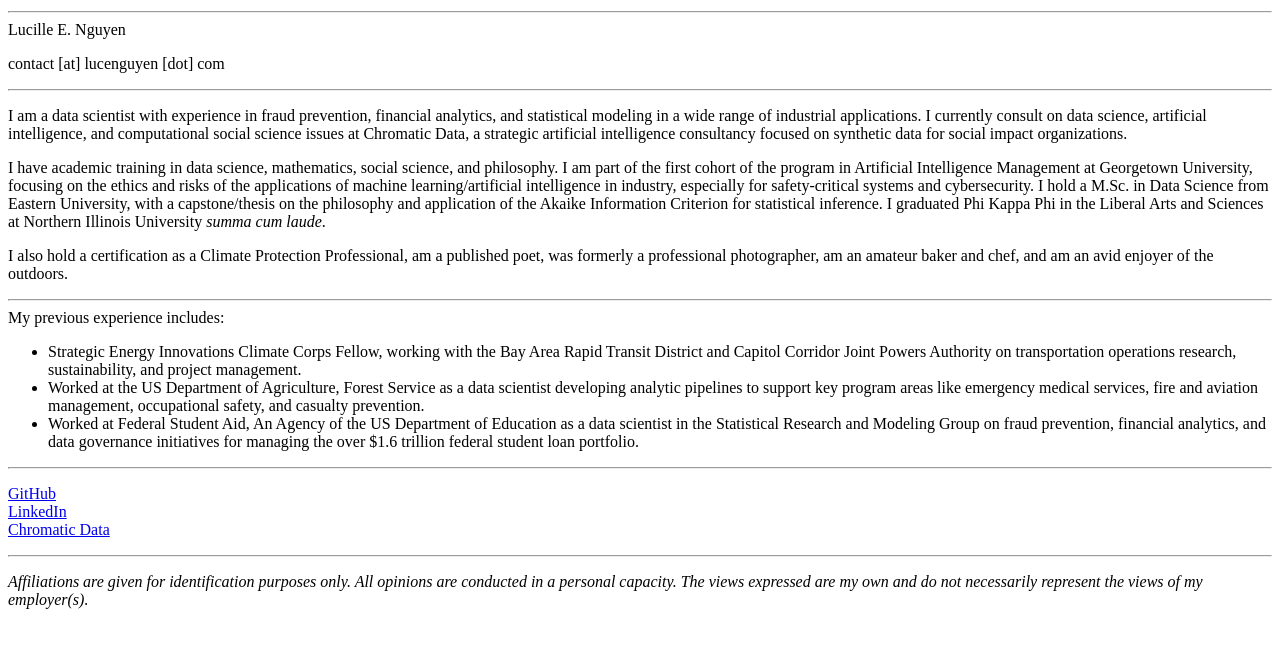
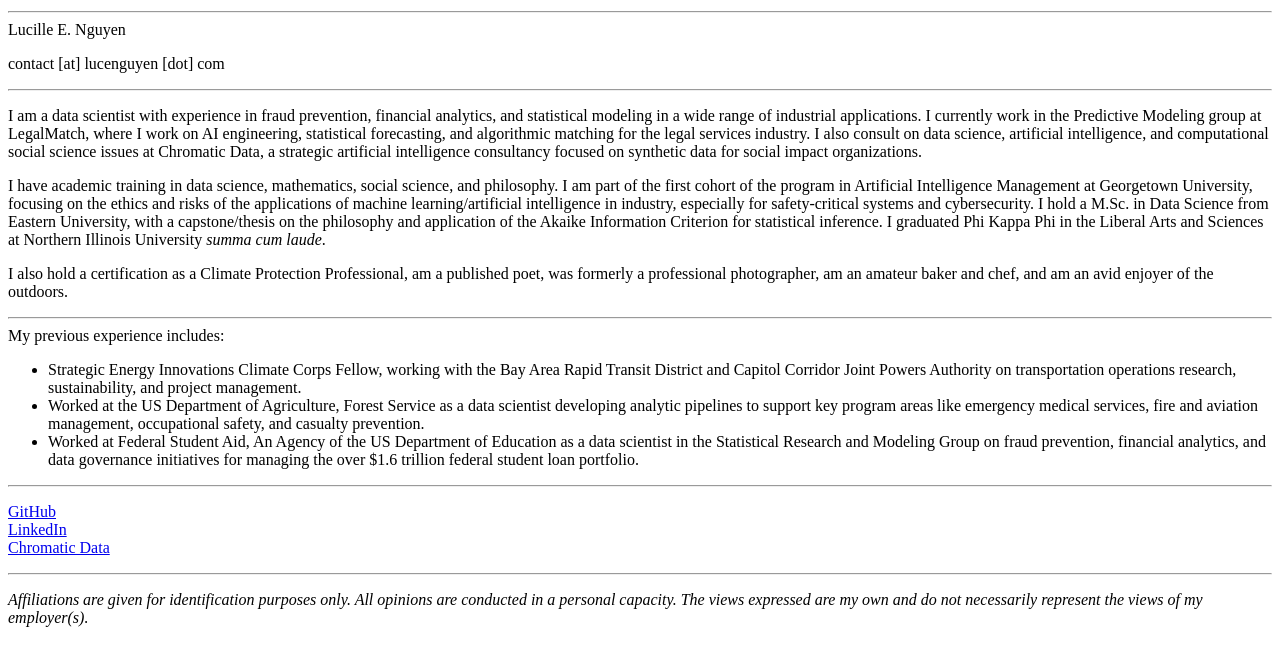
Before and after one commit to thelucenguyen/thelucenguyen.github.io, a plain HTML site: page index.html in a window 1280 px wide. Shown: the part 90-756 px from the top of the page. Drawn offline with Linux system fonts and the light colour scheme.

Commit message:
Update index.html
Update career description.

```diff
--- a/index.html
+++ b/index.html
@@ -13,16 +13,11 @@ Lucille E. Nguyen
 contact [at] lucenguyen [dot] com
 <HR>
 <P>
-I am a data scientist with experience in fraud prevention, financial analytics, and statistical modeling in a wide range of industrial applications. I currently consult on data science, artificial intelligence,
- and computational social science issues at Chromatic Data, a strategic artificial intelligence consultancy focused on synthetic data for social impact organizations.
+I am a data scientist with experience in fraud prevention, financial analytics, and statistical modeling in a wide range of industrial applications. I currently work in the Predictive Modeling group at LegalMatch, where I work on AI engineering, statistical forecasting, and algorithmic matching for the legal services industry. I also consult on data science, artificial intelligence, and computational social science issues at Chromatic Data, a strategic artificial intelligence consultancy focused on synthetic data for social impact organizations.
 <P>
-I have academic training in data science, mathematics, social science, and philosophy. I am part of the first cohort of the program in Artificial Intelligence Management at Georgetown University, focusing on the
- ethics and risks of the applications of machine learning/artificial  intelligence in industry, especially for safety-critical systems and cybersecurity. I hold a M.Sc. in Data Science from Eastern University,
- with a capstone/thesis on the philosophy and application of the Akaike Information Criterion for statistical inference. I graduated Phi Kappa Phi in the Liberal Arts and Sciences at Northern Illinois University
- <i>summa cum laude</i>.
+I have academic training in data science, mathematics, social science, and philosophy. I am part of the first cohort of the program in Artificial Intelligence Management at Georgetown University, focusing on the ethics and risks of the applications of machine learning/artificial  intelligence in industry, especially for safety-critical systems and cybersecurity. I hold a M.Sc. in Data Science from Eastern University, with a capstone/thesis on the philosophy and application of the Akaike Information Criterion for statistical inference. I graduated Phi Kappa Phi in the Liberal Arts and Sciences at Northern Illinois University <i>summa cum laude</i>.
 <P>
-I also hold a certification as a Climate Protection Professional, am a published poet, was formerly a professional photographer, am an amateur baker and chef, and
- am an avid enjoyer of the outdoors.
+I also hold a certification as a Climate Protection Professional, am a published poet, was formerly a professional photographer, am an amateur baker and chef, and am an avid enjoyer of the outdoors.
 <P>
 
 <HR>
@@ -30,10 +25,8 @@ My previous experience includes:
  <ul>
   <li>Strategic Energy Innovations Climate Corps Fellow, working with the Bay Area Rapid Transit District and Capitol Corridor Joint Powers Authority on transportation operations research,
    sustainability, and project management.</li>
-  <li>Worked at the US Department of Agriculture, Forest Service as a data scientist developing analytic pipelines to support key program areas like emergency medical services, fire and aviation management,
-   occupational safety, and casualty prevention.</li>
-  <li>Worked at Federal Student Aid, An Agency of the US Department of Education as a data scientist in the Statistical Research and Modeling Group on fraud prevention, financial analytics, and data governance
-   initiatives for managing the over $1.6 trillion federal student loan portfolio.</li>
+  <li>Worked at the US Department of Agriculture, Forest Service as a data scientist developing analytic pipelines to support key program areas like emergency medical services, fire and aviation management, occupational safety, and casualty prevention.</li>
+  <li>Worked at Federal Student Aid, An Agency of the US Department of Education as a data scientist in the Statistical Research and Modeling Group on fraud prevention, financial analytics, and data governance initiatives for managing the over $1.6 trillion federal student loan portfolio.</li>
  </ul>
 
 <HR>
```
